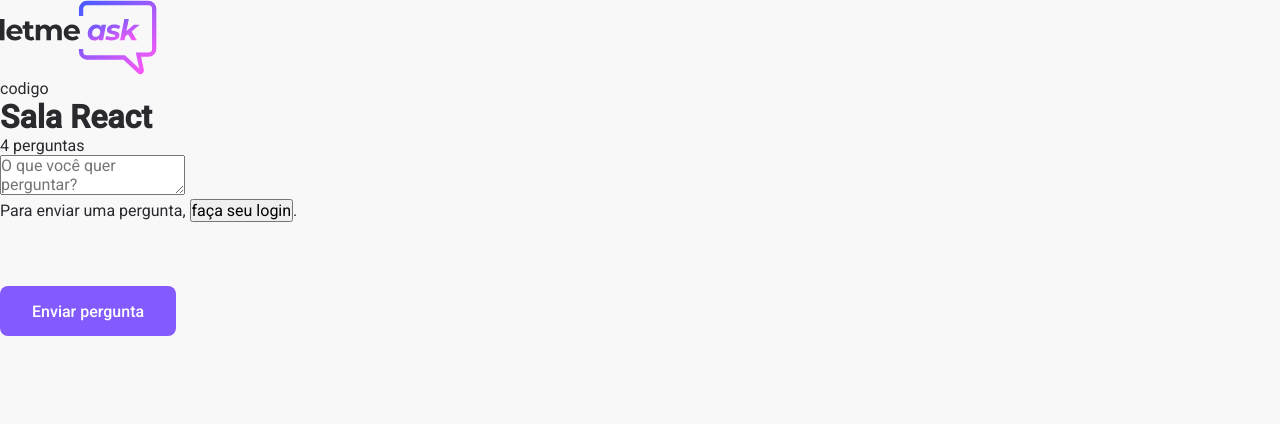
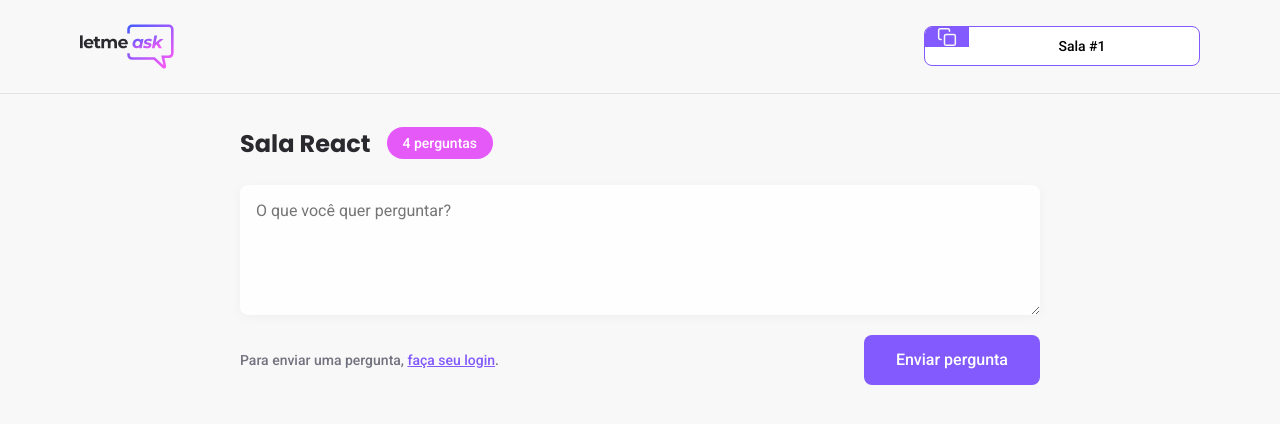
Before and after one commit to DiogenesRychlewski/NLW-Together-ReactJS, a React (Create React App) app: page /rooms/1 in a window 1280 px wide. Shown: the top 424 px of the page. Built offline with nearby package versions, Linux system fonts and the light colour scheme; no server answers.

Commit message:
save 16.09

```diff
--- /dev/null
+++ b/src/components/RoomCode.tsx
@@ -0,0 +1,24 @@
+import { type } from 'os';
+import copyImg from '../assets/images/copy.svg';
+
+import '../styles/room-code.scss';
+
+type RoomCodeProps = {
+    code: string;
+}
+
+export function RoomCode(props: RoomCodeProps) {
+
+    function copyRoomCodeToClipboard() {
+        navigator.clipboard.writeText(props.code)
+    }
+
+    return (
+        <button className="room-code" onClick={copyRoomCodeToClipboard}>
+            <div>
+                <img src={copyImg} alt="Copy room code" />
+            </div>
+            <span>Sala #{props.code} </span>
+        </button>
+    )
+}
--- a/src/pages/Room.tsx
+++ b/src/pages/Room.tsx
@@ -1,17 +1,30 @@
 import logoImg from '../assets/images/logo.svg';
 import { Button } from '../components/Button';
+import { RoomCode } from '../components/RoomCode';
+
+import { useParams } from 'react-router';
+
+import '../styles/room.scss';
+
+type RoomParms = {
+    id: string;
+}
 
 
 export function Room() {
+
+    const params = useParams<RoomParms>();
+
     return (
         <div id="page-room">
             <header>
-                <div className="content"></div>
-                <img src={logoImg} alt="Letmeask" />
-                <div>codigo</div>
+                <div className="content">
+                    <img src={logoImg} alt="Letmeask" />
+                    <RoomCode code={params.id} />
+                </div>
             </header>
 
-            <main className="content">
+            <main>
                 <div className="room-title">
                     <h1>Sala React</h1>
                     <span>4 perguntas</span>
@@ -23,7 +36,7 @@ export function Room() {
 
                     <div className="form-footer">
                         <span>Para enviar uma pergunta, <button>faça seu login</button>. </span>
-                        <Button>Enviar pergunta</Button>
+                        <Button type="submit">Enviar pergunta</Button>
                     </div>
                 </form>
             </main>
--- a/src/styles/button.scss
+++ b/src/styles/button.scss
@@ -1,5 +1,4 @@
 .button{
-    margin-top: 64px;
     height: 50px;
     border-radius: 8px;
     font-weight: 500;
--- /dev/null
+++ b/src/styles/room-code.scss
@@ -0,0 +1,30 @@
+.room-code{
+    height: 40px;
+    border-radius: 8px;
+    overflow: hidden;
+
+    background: #FFF;
+    border: 1px solid #835AFD;
+    cursor: pointer;
+
+    display: flex;
+
+    div{
+        background: #835AFD;
+        padding: 0 12px;
+        display: flex;
+        justify-content: center;
+        align-items: center;
+    }
+
+    span{
+        display: block;
+        align-self: center;
+        flex: 1;
+        padding: 0 16px 0 12px;
+        width: 230px;
+        font-size: 14px;
+        font-weight: 500;
+
+    }
+}
--- /dev/null
+++ b/src/styles/room.scss
@@ -0,0 +1,83 @@
+#page-room{
+    header{
+
+        padding: 24px;
+        border-bottom: 1px solid #e2e2e2;
+
+        .content{
+            max-width: 1120px;
+            margin: 0 auto;
+            display: flex;
+            justify-content: space-between;
+            align-items: center;
+
+            >img{
+                max-height: 45px;
+            }
+        }
+    }
+
+    main{
+        max-width: 800px;
+        margin: 0 auto;
+
+        .room-title {
+            margin: 32px 0 24px;
+            display: flex;
+            align-items: center;
+
+
+        h1{
+            font-family: 'Poppins', sans-serif;
+            font-size: 24px;
+            color: #29292e;
+        }
+
+        span{
+            margin-left: 16px;
+            background: #e559f9;
+            border-radius: 9999px;
+            padding: 8px 16px;
+            color: #FFF;
+            font-weight: 500;
+            font-size: 14px;
+        }
+    }
+
+    form{
+        textarea{
+            width: 100%;
+            border: 0;
+            padding: 16px;
+            border-radius: 8px;
+            background: #fefefe;
+            box-shadow: 0 2px 12px rgba(0,0,0,0.04);
+            resize: vertical;
+            min-height: 130px;
+        }
+
+        .form-footer{
+            display: flex;
+            justify-content: space-between;
+            align-items: center;
+            margin-top: 16px;
+        }
+
+        span{
+            font-size: 14px;
+            color: #737380;
+            font-weight: 500;
+
+            button{
+                background: transparent;
+                border: 0;
+                color: #835AFD;
+                text-decoration: underline;
+                font-size: 14px;
+                font-weight: 500;
+                cursor: pointer;
+                }
+            }
+        }
+    }
+}
```
